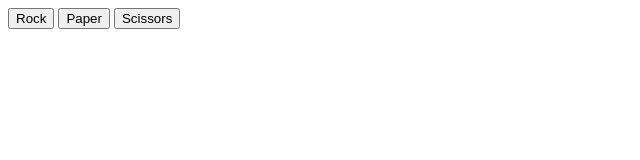
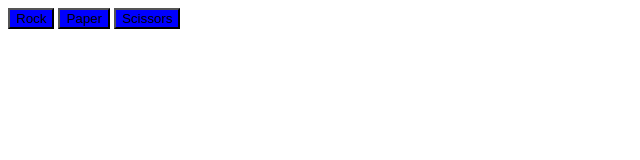
Before and after one commit to justinvanre/the-oding-projects, a website: page rock-paper-scissors/index.html in a window 1280 px wide. Shown: the whole page, without its empty margins (0-640 px from the left). Drawn offline with nearby package versions, Linux system fonts and the light colour scheme; files that its build step writes are made by us from their sources.

Commit message:
Setup sass library

```diff
--- a/rock-paper-scissors/index.html
+++ b/rock-paper-scissors/index.html
@@ -4,6 +4,8 @@
     <meta charset="UTF-8">
     <meta name="viewport" content="width=device-width, initial-scale=1.0">
     <title>Document</title>
+
+    <link rel="stylesheet" href="./style.css">
 </head>
 <body>
 
--- /dev/null
+++ b/rock-paper-scissors/sass/_app.scss
@@ -0,0 +1,3 @@
+button {
+    background-color: blue;
+}
```
Also changed, not shown: rock-paper-scissors/package.json (+6 -2 lines), rock-paper-scissors/sass/_components.scss (added), rock-paper-scissors/sass/_core.scss (added), rock-paper-scissors/sass/_layout.scss (added), 2 other files.
